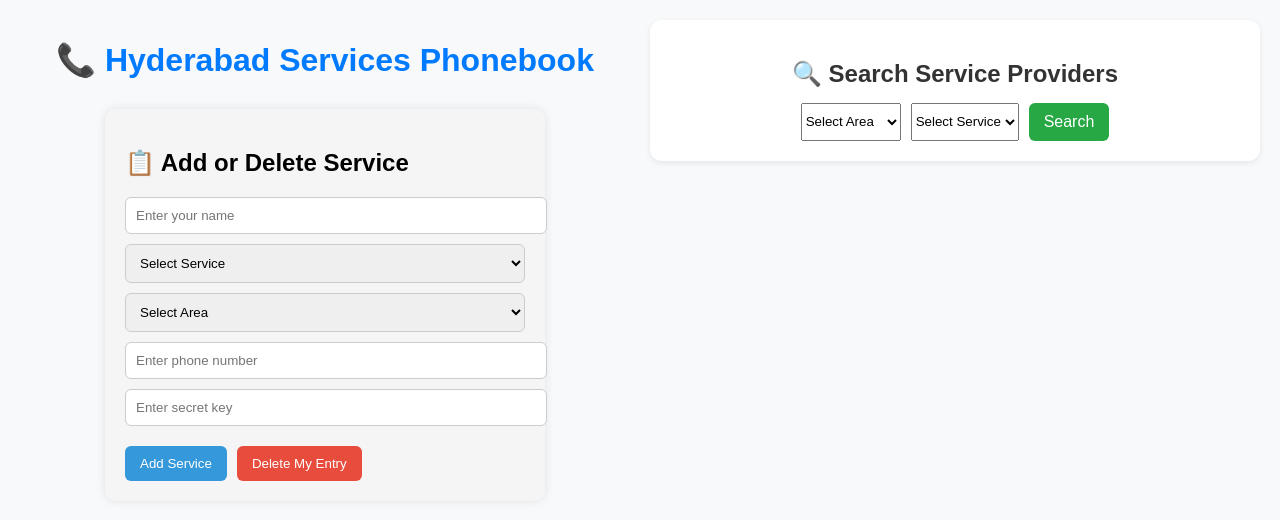
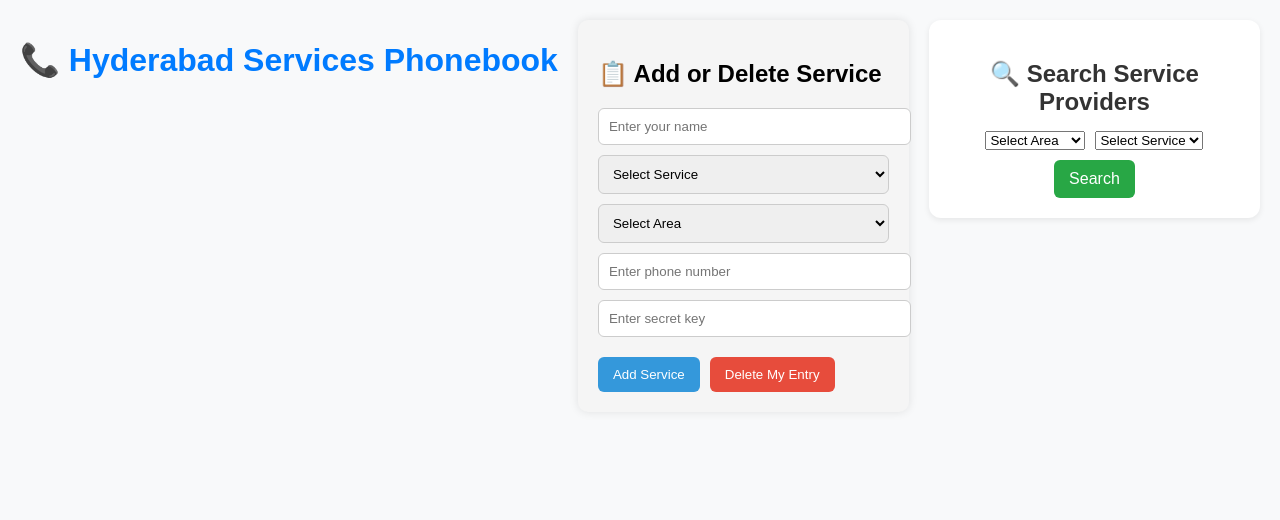
Before and after one commit to kotireddydeva/hyderabad-phonebook, a React (Create React App) app in the folder frontend/: page / in a window 1280 px wide. Shown: the top 520 px of the page. Built offline with nearby package versions, Linux system fonts and the light colour scheme.

Commit message:
Update App.js

```diff
--- a/frontend/src/App.js
+++ b/frontend/src/App.js
@@ -6,8 +6,8 @@ import ServiceList from './components/ServiceList';
 function App() {
   return (
     <div className="app-container">
+    <h1>📞 Hyderabad Services Phonebook</h1>
       <div className="left-side">
-        <h1>📞 Hyderabad Services Phonebook</h1>
         <ServiceForm />
       </div>
       <div className="right-side">
```
